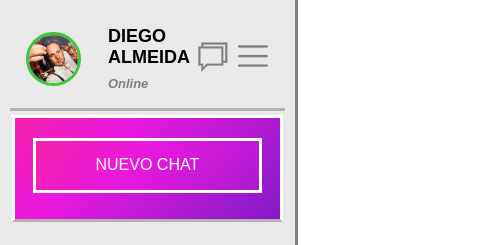
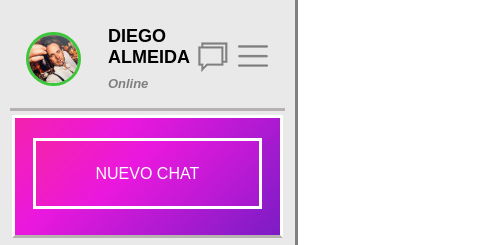
Before and after one commit to diegoalmeidaz/YousApp, a plain HTML site: page index.html in a window 1280 px wide. Shown: the top 245 px of the page, 0-498 px from the left. Drawn offline with Linux system fonts and the light colour scheme.

Commit message:
update: correccion de duplicados en CSS clase .button

```diff
--- a/assets/css/style.css
+++ b/assets/css/style.css
@@ -111,16 +111,15 @@ body {
     border: solid white;
     color: white;
     font-family: Arial, Helvetica, sans-serif;
-    padding: 15px 32px;
+
     text-align: center;
     text-decoration: none;
     display: flex;
-
+    padding: 10%;
     flex-wrap: wrap;
     font-size: 16px;
     margin: 4px 2px;
     cursor: pointer;
-    flex-wrap: wrap;
     width: 85%;
     height: auto;
     margin-bottom: 10px;
```
